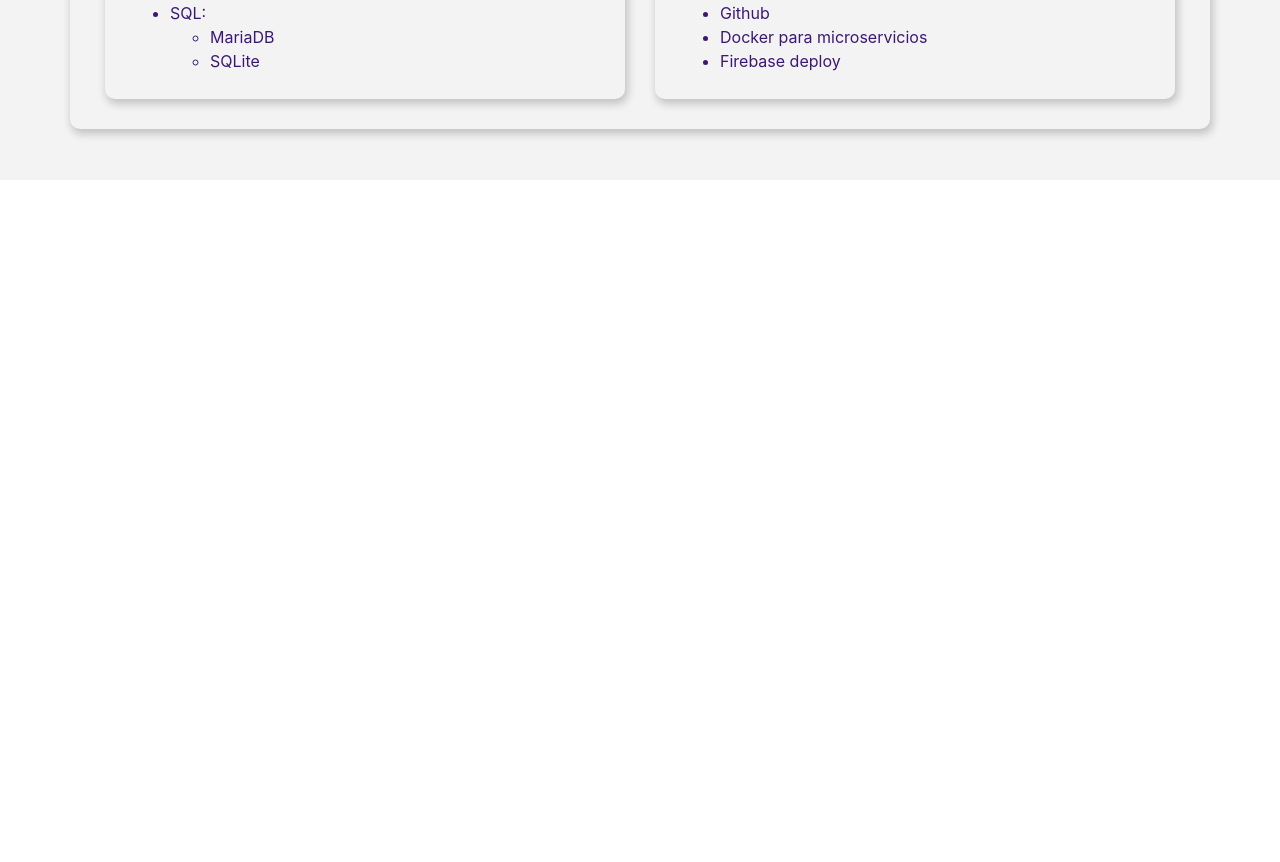
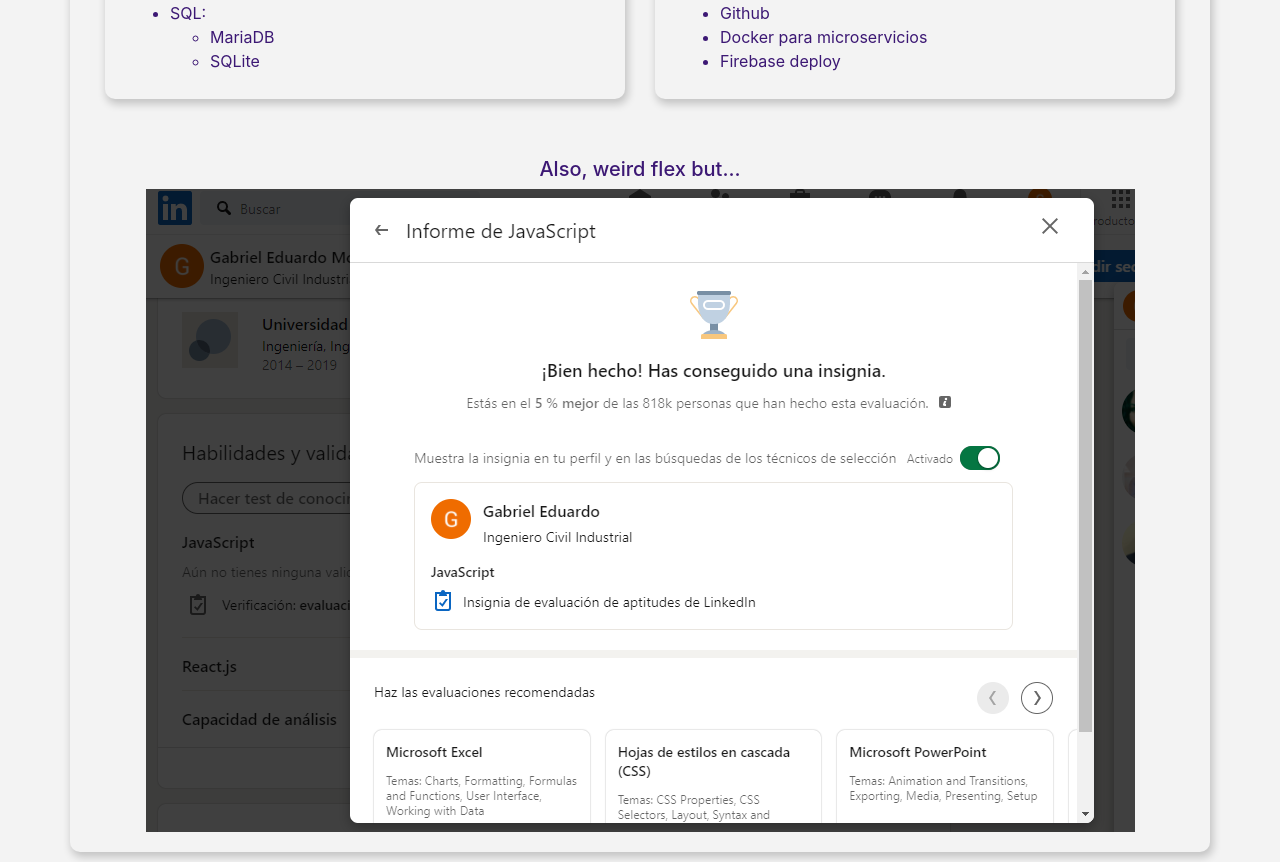
Before and after one commit to GabrielEMG/postService, a React (Create React App) app: page /about in a window 1280 px wide. Shown: the part 620-1482 px from the top of the page. Before the commit the page ends 800 px from the top, so only its background shows below. Built offline with nearby package versions, Linux system fonts and the light colour scheme; no server answers; the database is empty.

Commit message:
add flex

```diff
--- a/src/pages/about/About.tsx
+++ b/src/pages/about/About.tsx
@@ -1,6 +1,7 @@
 import React from "react";
 import { Container, Row, Col } from "react-bootstrap";
 import PaperBG from "../../components/paperBG";
+import jspro from "./jspro.png";
 
 const About: React.FC = (): JSX.Element => {
   return (
@@ -97,6 +98,12 @@
                 </PaperBG>
               </Col>
             </Row>
+            <Row className="justify-content-center mt-4 pt-4">
+              <h5>Also, weird flex but...</h5>
+            </Row>
+            <Row className="justify-content-center">
+              <img src={jspro} />
+            </Row>
           </Col>
         </PaperBG>
       </Row>
```
Also changed, not shown: src/pages/about/jspro.png (added).
